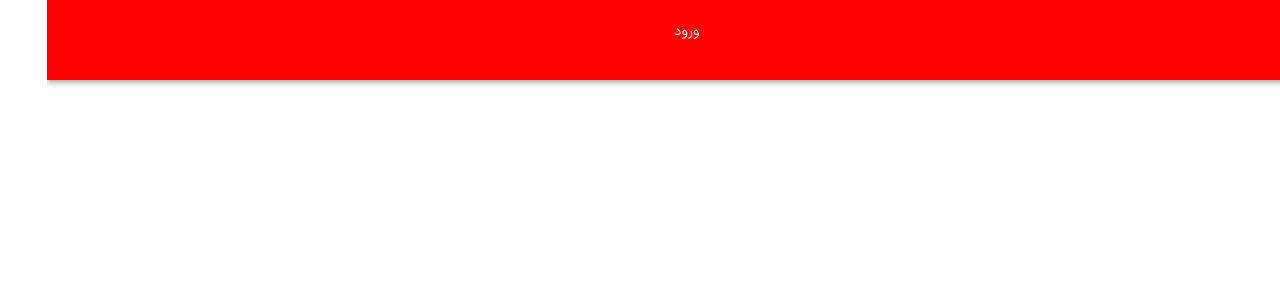
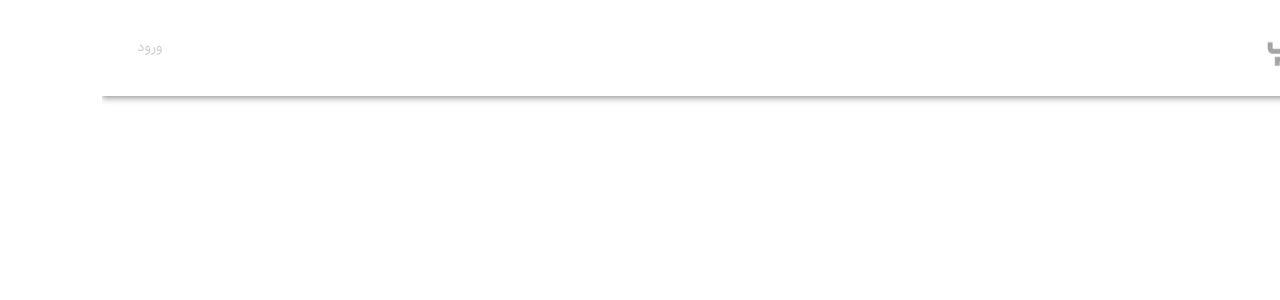
Before and after one commit to alichatraei/Shopping-store-with-react-, a React (Create React App) app: page / in a window 1280 px wide. Shown: the top 300 px of the page. Built offline with nearby package versions, Linux system fonts and the light colour scheme.

Commit message:
Add logo & button to navbar

```diff
--- a/src/Layout/HeaderLayout.tsx
+++ b/src/Layout/HeaderLayout.tsx
@@ -1,14 +1,18 @@
 import React from "react";
 import Logo from "../Assets/Images/Logo.svg";
-import { AppBar, Toolbar, Button, CardMedia } from "@material-ui/core";
+import { AppBar, Toolbar, Button } from "@material-ui/core";
 import useStyles from "./Styles/Styles";
 const HeaderLayout = () => {
   const classes: any = useStyles();
   return (
     <AppBar position="static" className={classes.header}>
-      <Toolbar>
-        <CardMedia image={Logo} src={Logo} />
-        <Button color="inherit">ورود</Button>
+      <Toolbar className={classes.toolbar}>
+        <div className={classes.logoDiv}>
+          <img src={Logo} alt={Logo} className={classes.logoImage} />
+        </div>
+        <Button color="inherit" className={classes.Button}>
+          ورود
+        </Button>
       </Toolbar>
     </AppBar>
   );
--- a/src/Layout/Styles/Styles.ts
+++ b/src/Layout/Styles/Styles.ts
@@ -3,10 +3,31 @@ const useStyles = makeStyles((theme: Theme): any => {
   return createStyles({
     header: {
       flexGrow: 1,
-      minHeight: "10vh",
-      backgroundColor: "red",
+      backgroundColor: "white",
+      height: "auto",
+      padding: "1rem",
       display: "flex",
       alignItems: "center",
+    },
+    toolbar: {
+      width: "100%",
+      padding: "0",
+      justifyContent: "space-between",
+    },
+    logoDiv: {
+      width: "100%",
+      height: "100%",
+      display: "flex",
+      justifyContext: "start",
+      alignItems: "center",
+    },
+    logoImage: {
+      width: "auto",
+      height: "100%",
+    },
+    Button: {
+      color: "#ccc",
+      padding: "1rem",
     },
   });
 });
```
